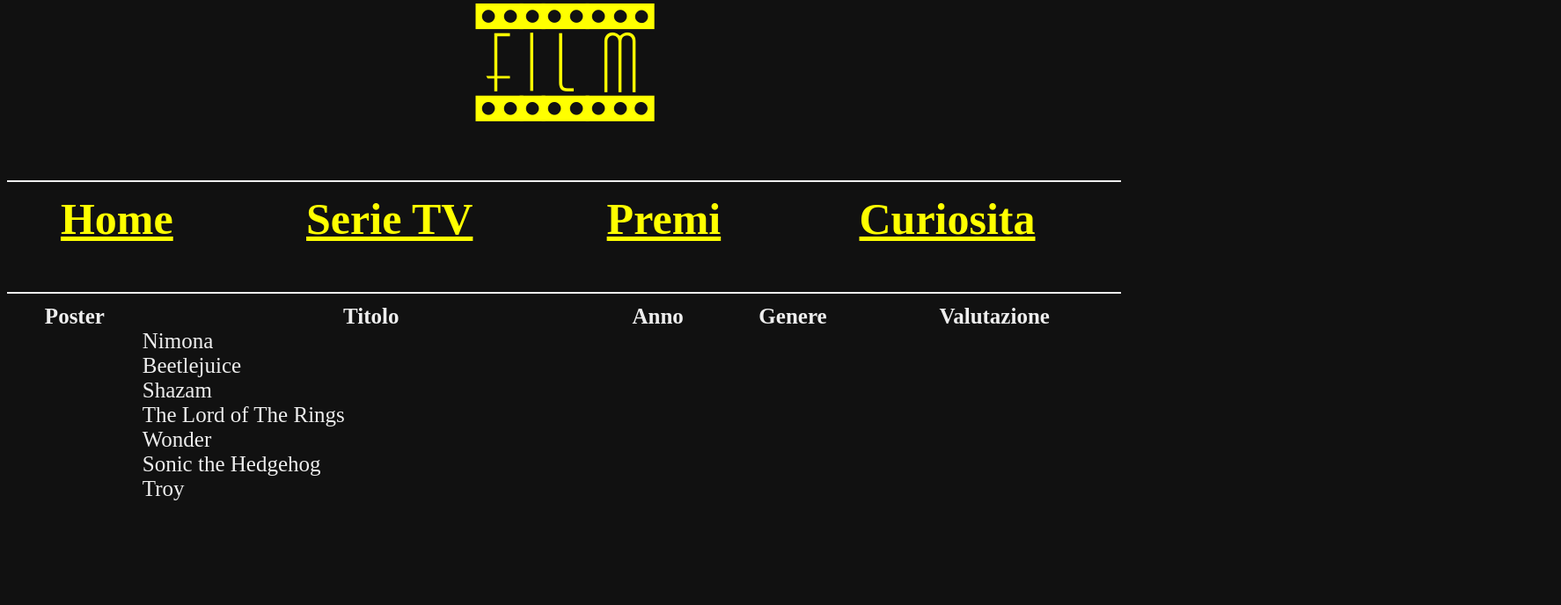
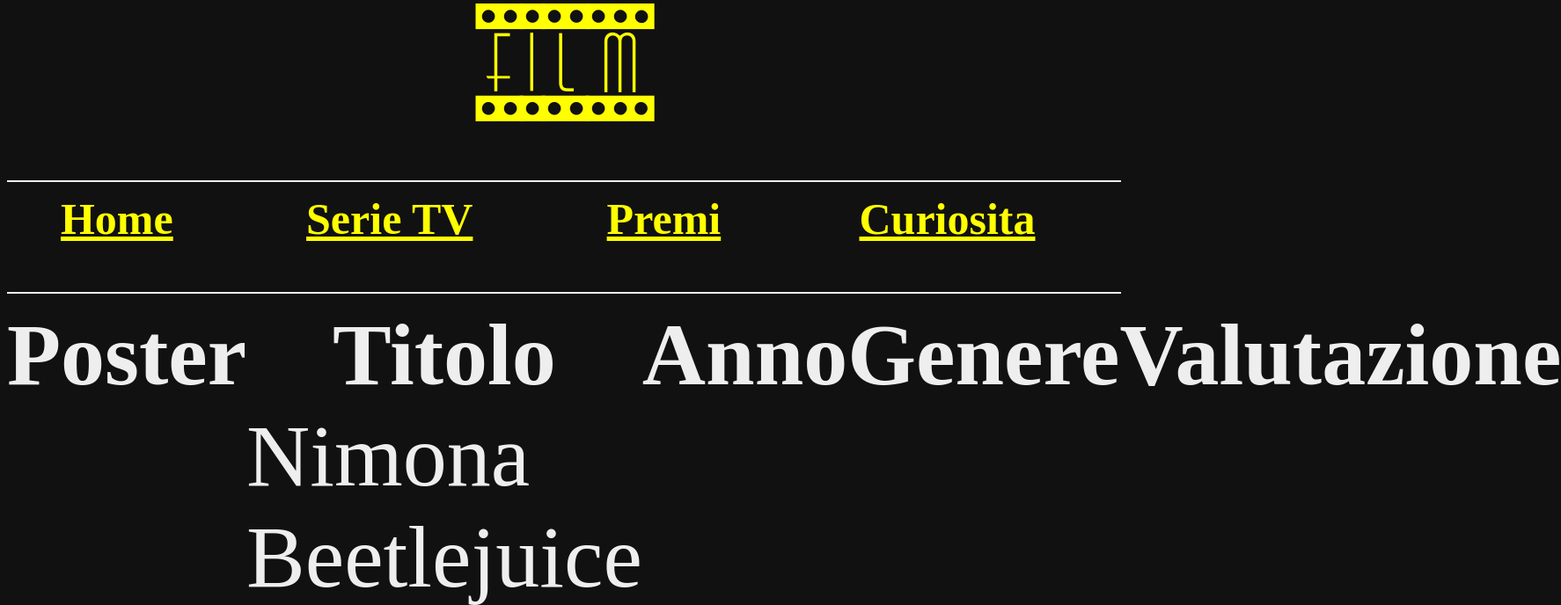
Before and after one commit to TheDiegoni/Cinemania, a plain HTML site: page Film Consigliati.html in a window 1280 px wide. Shown: the top 688 px of the page at 88% size, 1774 px wide, since content can reach past the window. Drawn offline with Linux system fonts and the light colour scheme; a web font is replaced by a local one.

Commit message:
Update Style.css

```diff
--- a/Style.css
+++ b/Style.css
@@ -27,7 +27,7 @@ h2{
 }
 
 p{
- font-size: 25px;
+ font-size: 100px;
  color: #eeeeee;
 }
 
```
